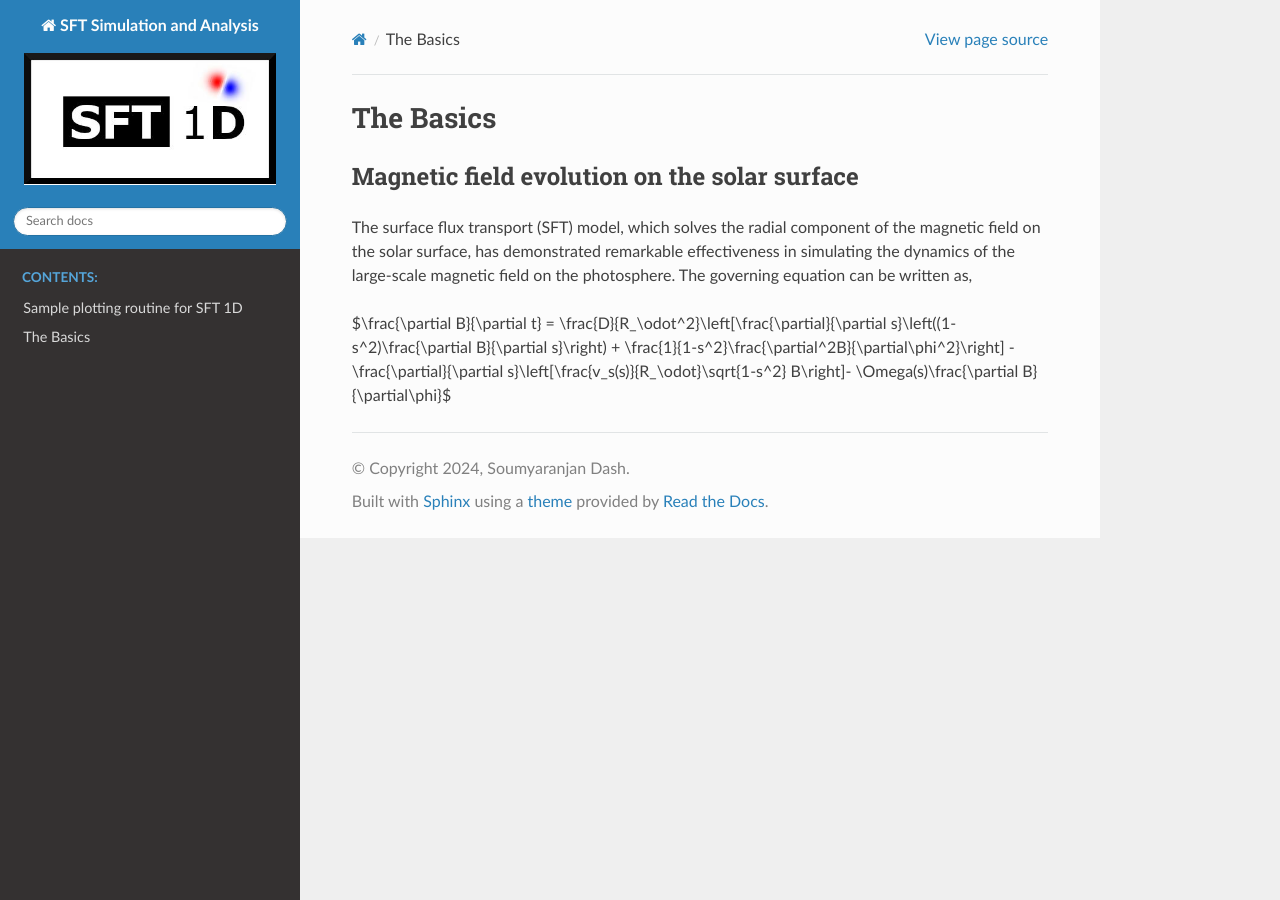
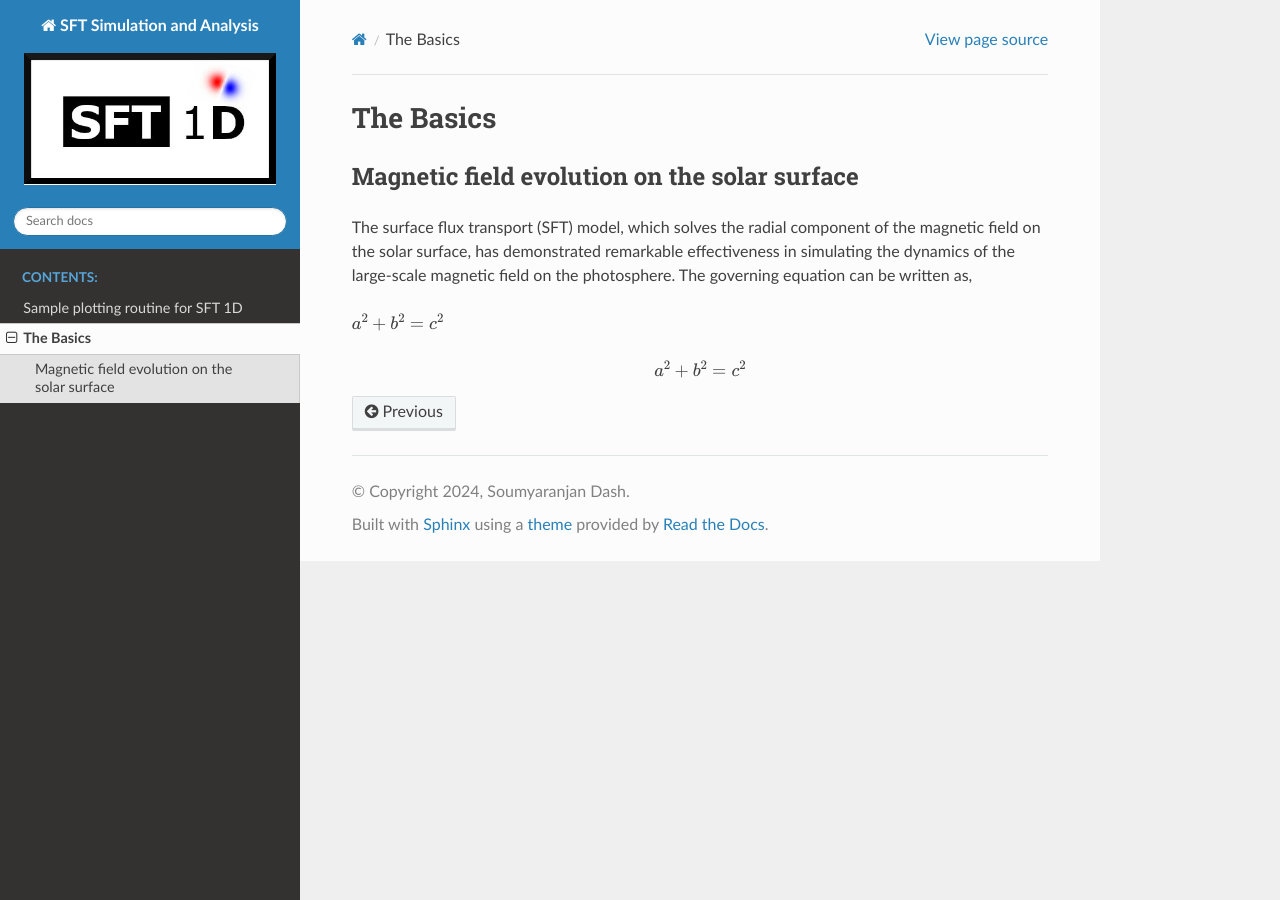
Before and after one commit to sr-dash/SFT-1D, a Sphinx documentation site: the page built from docs/sample1.md, in a window 1280 px wide. Built offline with Sphinx 7.4.7 and the Read the Docs theme 2.0.0, drawn with Linux system fonts in a browser that asks for light colours.

Commit message:
Added entries to online documentation.

````diff
--- a/docs/index.rst
+++ b/docs/index.rst
@@ -24,7 +24,7 @@ Here is a short guide on how to build the code, install the dependencies and tes
    :caption: Contents:
 
    notebooks/plotting-results.ipynb
-   sample_back.rst
+   sample1.md
 
 ..
    some-feature.md
--- a/docs/sample1.md
+++ b/docs/sample1.md
@@ -13,4 +13,8 @@ remarkable effectiveness in simulating the dynamics of the large-scale
 magnetic field on the photosphere. The governing equation can be written
 as,
 
-$\frac{\partial B}{\partial t} = \frac{D}{R_\odot^2}\left[\frac{\partial}{\partial s}\left((1-s^2)\frac{\partial B}{\partial s}\right) + \frac{1}{1-s^2}\frac{\partial^2B}{\partial\phi^2}\right] - \frac{\partial}{\partial s}\left[\frac{v_s(s)}{R_\odot}\sqrt{1-s^2} B\right]- \Omega(s)\frac{\partial B}{\partial\phi}$
+{math}`a^2 + b^2 = c^2`
+
+```{math}
+a^2 + b^2 = c^2
+```
````
